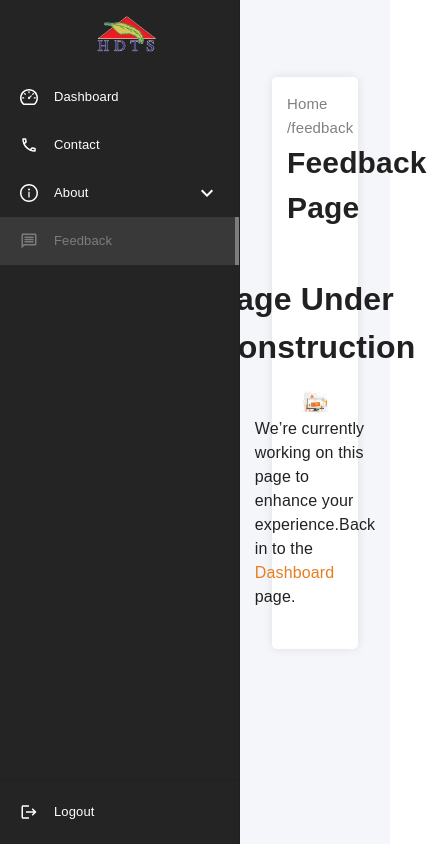
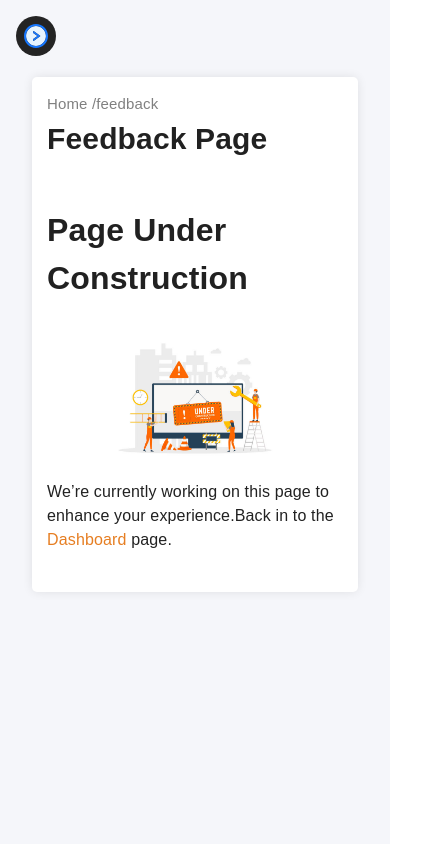
Before and after one commit to LDTECHSL/KathawoAdmin_Hosting, a React (Create React App) app: page /feedback in a window 390 px wide. Shown: the whole page, 427 px wide, since content can reach past the window. Built offline with nearby package versions, Linux system fonts and the light colour scheme.

Commit message:
fix: update Navbar styles for improved responsiveness and accessibility

```diff
--- a/src/Common/css/global.css
+++ b/src/Common/css/global.css
@@ -15,6 +15,7 @@
     --font-medium: 16px;
     --font-large: 20px;
     --font-xlarge: 24px;
+    --font-xxlarge: 32px;
   }
 
   body {
--- a/src/Common/css/navbar.css
+++ b/src/Common/css/navbar.css
@@ -17,8 +17,9 @@
 }
 
 .drawer-logo-txt{
-    font-size: 23px;
-    font-weight: bold
+    font-size: var(--font-large) !important;
+    font-weight: bold !important;
+    color: var(--text-color-white);
 }
 
 .drawer-header{
@@ -26,7 +27,8 @@
     height: 65px;
     display: flex;
     align-items: center;
-    justify-content: center;
+    justify-content: start;
+    gap: 15px;
     padding-top: 8px;
 }
 
--- a/src/Layouts/Navbar.tsx
+++ b/src/Layouts/Navbar.tsx
@@ -1,5 +1,5 @@
 import * as React from "react";
-import { styled, Theme, CSSObject } from "@mui/material/styles";
+import { styled, Theme, CSSObject, useTheme } from "@mui/material/styles";
 import Box from "@mui/material/Box";
 import MuiDrawer from "@mui/material/Drawer";
 import { AppBarProps as MuiAppBarProps } from "@mui/material/AppBar";
@@ -10,7 +10,7 @@ import ListItem from "@mui/material/ListItem";
 import ListItemButton from "@mui/material/ListItemButton";
 import ListItemIcon from "@mui/material/ListItemIcon";
 import ListItemText from "@mui/material/ListItemText";
-import Collapse from "@mui/material/Collapse";   // 👈 import Collapse
+import Collapse from "@mui/material/Collapse";
 import {
   ExpandLess,
   ExpandMore,
@@ -24,7 +24,14 @@ import "../Common/css/navbar.css";
 import Footer from "../Components/Footer";
 import logo from "../Assets/Images/hdts.png";
 import Dialogbox from "../Components/Dialogbox";
-import { DashboardOutlined, InfoCircleOutlined } from "@ant-design/icons";
+import {
+  DashboardOutlined,
+  InfoCircleOutlined,
+  LeftCircleTwoTone,
+  RightCircleTwoTone,
+} from "@ant-design/icons";
+import { IconButton, Typography, useMediaQuery } from "@mui/material";
+import { log } from "console";
 
 const drawerWidth = 240;
 
@@ -91,24 +98,25 @@ interface Props {
 }
 
 export default function Navbar({ children }: Readonly<Props>) {
+  const theme = useTheme();
+  const isMobile = useMediaQuery(theme.breakpoints.down("md")); // mobile detection
+
+  const [logoutOpen, setLogoutOpen] = React.useState(false);
   const [open, setOpen] = React.useState(true);
-  const [active, setActive] = React.useState(0);
-  const [isOpen, setIsOpen] = React.useState(false);
-  const [expanded, setExpanded] = React.useState<number | null>(null); // 👈 track expanded item
+  const [mobileOpen, setMobileOpen] = React.useState(false); // mobile drawer state
+  const [expanded, setExpanded] = React.useState<number | null>(null);
 
   const navigate = useNavigate();
   const location = useLocation();
 
-  let user = localStorage.getItem("username");
+  const handleOpen = () => setMobileOpen(true);
+  const handleClose = () => setMobileOpen(false);
 
-  const handleOpen = () => setIsOpen(true);
-  const handleClose = () => setIsOpen(false);
   const handleLogout = () => {
     navigate("/");
     localStorage.setItem("token", "");
   };
 
-  // Drawer items config
   const drawerItems = [
     {
       name: "Dashboard",
@@ -136,39 +144,24 @@ export default function Navbar({ children }: Readonly<Props>) {
     },
   ];
 
-  return (
-    <Box sx={{ display: "flex", minHeight: "100vh", backgroundColor: "#f5f6fa" }}>
-      <Dialogbox
-        open={isOpen}
-        title="Confirm Logout"
-        content="Are you sure you want to logout?"
-        agreeButtonText="Logout"
-        disagreeButtonText="Cancel"
-        onAgree={handleLogout}
-        onDisagree={handleClose}
-        onClose={handleClose}
-      />
-      <CssBaseline />
-      <Drawer
-        variant="permanent"
-        open={open}
-        sx={{
-          "& .MuiDrawer-paper": {
-            display: "flex",
-            flexDirection: "column",
-            justifyContent: "space-between",
-            backgroundColor: "#242424"
-          },
-        }}
-      >
+  const renderDrawerContent = (
     <div>
       <div className="drawer-header">
         <img className="drawer-logo" src={logo} alt="" />
+        <Typography className="drawer-logo-txt">Kathawo</Typography>
+
+        {isMobile && (
+          <IconButton
+            sx={{ ml: "auto" }}
+            onClick={isMobile ? handleClose : undefined}
+          >
+            <LeftCircleTwoTone style={{ color: "var(--text-color-white)" }} />
+          </IconButton>
+        )}
       </div>
-
+      <Divider sx={{ borderColor: "var(--text-color)" }} />
       <List>
         {drawerItems.map((item, index) => {
-              // Check if current path is active
           const isParentActive =
             item.path === location.pathname ||
             item.children?.some((c) => c.path === location.pathname);
@@ -220,7 +213,6 @@ export default function Navbar({ children }: Readonly<Props>) {
                 </ListItemButton>
               </ListItem>
 
-                  {/* Child Items */}
               {item.children && (
                 <Collapse in={expanded === index} timeout="auto" unmountOnExit>
                   <List component="div" disablePadding>
@@ -264,13 +256,10 @@ export default function Navbar({ children }: Readonly<Props>) {
         })}
       </List>
 
-        </div>
-
-        {/* Logout button fixed bottom */}
+      <Divider sx={{ borderColor: "var(--text-color)" }} />
       <List>
-          <Divider sx={{ my: 1 }} />
         <ListItem disablePadding sx={{ display: "block" }}>
-            <ListItemButton onClick={handleOpen} sx={{ minHeight: 48, px: 2.5 }}>
+          <ListItemButton onClick={() => setLogoutOpen(true)} sx={{ minHeight: 48, px: 2.5 }}>
             <ListItemIcon
               sx={{
                 minWidth: 0,
@@ -288,7 +277,79 @@ export default function Navbar({ children }: Readonly<Props>) {
           </ListItemButton>
         </ListItem>
       </List>
+    </div>
+  );
+
+  return (
+    <Box sx={{ display: "flex", minHeight: "100vh", backgroundColor: "#f5f6fa" }}>
+      <Dialogbox
+        open={logoutOpen}
+        title="Confirm Logout"
+        content="Are you sure you want to logout?"
+        agreeButtonText="Logout"
+        disagreeButtonText="Cancel"
+        onAgree={handleLogout}
+        onDisagree={() => setLogoutOpen(false)}
+        onClose={() => setLogoutOpen(false)}
+      />
+      <CssBaseline />
+
+      {/* Desktop Drawer */}
+      {!isMobile && (
+        <Drawer
+          variant="permanent"
+          open={open}
+          sx={{
+            "& .MuiDrawer-paper": {
+              display: "flex",
+              flexDirection: "column",
+              justifyContent: "space-between",
+              backgroundColor: "#242424",
+            },
+          }}
+        >
+          {renderDrawerContent}
         </Drawer>
+      )}
+
+      {/* Mobile Drawer */}
+      {isMobile && (
+        <>
+          <MuiDrawer
+            variant="temporary"
+            open={mobileOpen}
+            onClose={handleClose}
+            ModalProps={{
+              keepMounted: true, // Better open performance on mobile.
+            }}
+            sx={{
+              "& .MuiDrawer-paper": {
+                width: drawerWidth,
+                backgroundColor: "#242424",
+              },
+            }}
+          >
+            {renderDrawerContent}
+          </MuiDrawer>
+
+          {!mobileOpen && (
+            <IconButton
+              onClick={handleOpen}
+              sx={{
+                position: "fixed",
+                top: 16,
+                left: 16,
+                zIndex: 1300,
+                backgroundColor: "#242424",
+                color: "white",
+                "&:hover": { backgroundColor: "#3a3a3a" },
+              }}
+            >
+              <RightCircleTwoTone />
+            </IconButton>
+          )}
+        </>
+      )}
 
       <Box
         component="main"
@@ -300,7 +361,7 @@ export default function Navbar({ children }: Readonly<Props>) {
               easing: theme.transitions.easing.sharp,
               duration: theme.transitions.duration.leavingScreen,
             }),
-          width: open ? `calc(100% - ${drawerWidth}px)` : "100%",
+          width: !isMobile ? (open ? `calc(100% - ${drawerWidth}px)` : "100%") : "100%",
         }}
       >
         <DrawerHeader />
```
Lines whose indentation alone changed are shown as unchanged.
